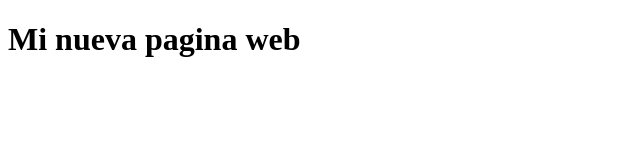
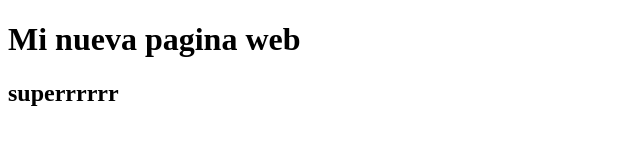
Before and after one commit to Nova034/nuevo-repo-temp, a plain HTML site: page index.html in a window 1280 px wide. Shown: the whole page, without its empty margins (0-640 px from the left). Drawn offline with Linux system fonts and the light colour scheme.

Commit message:
superrrrrrr

```diff
--- a/index.html
+++ b/index.html
@@ -7,5 +7,6 @@
 </head>
 <body>
     <h1>Mi nueva pagina web</h1>
+    <h2>superrrrrr</h2>
 </body>
 </html>
```
